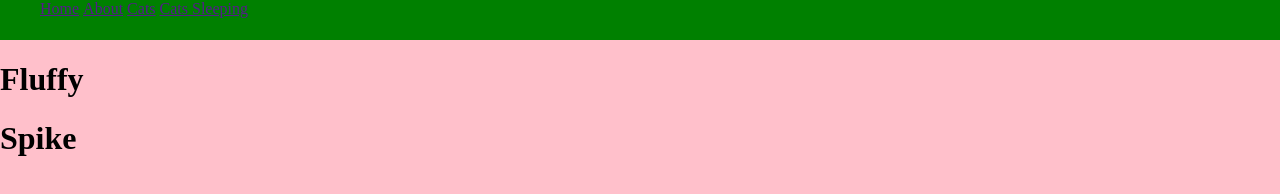
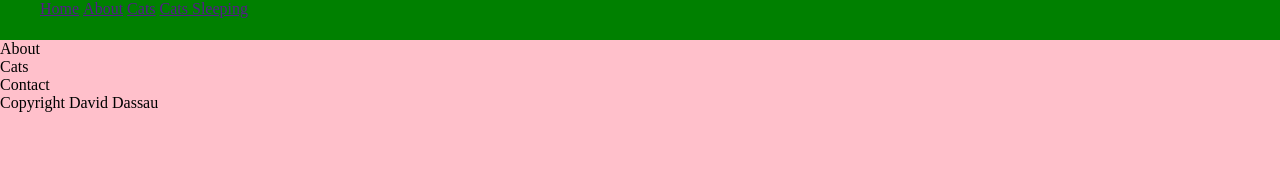
Before and after one commit to daviddassau/html101, a plain HTML site: page index.html in a window 1280 px wide. Drawn offline with Linux system fonts and the light colour scheme.

Commit message:
roughed out html

```diff
--- a/index.html
+++ b/index.html
@@ -15,12 +15,16 @@
 		</ul>
 	</nav>
 
-	<cat>
-		<h1>Fluffy</h1>
-	</cat>
-	<cat>
-		<h1>Spike</h1>
-	</cat>
+	<div class="container">
+		<div>About</div>
+		<div>Cats</div>
+		<div>Contact</div>
+	</div>
+
+
+	<footer>
+		Copyright David Dassau
+	</footer>
 
 
 </body>
```
